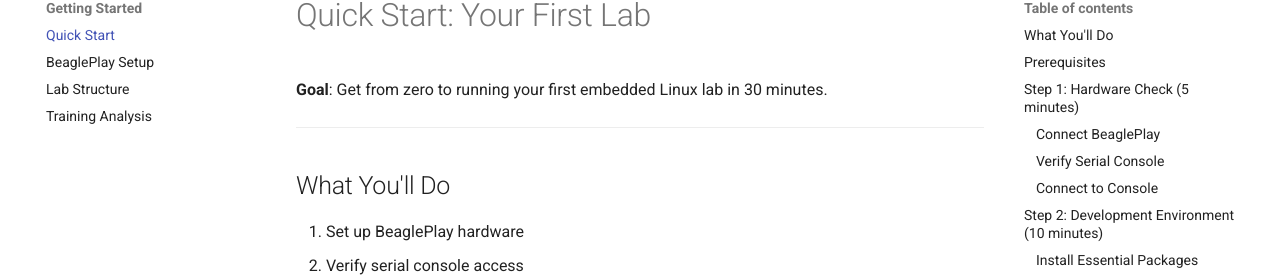
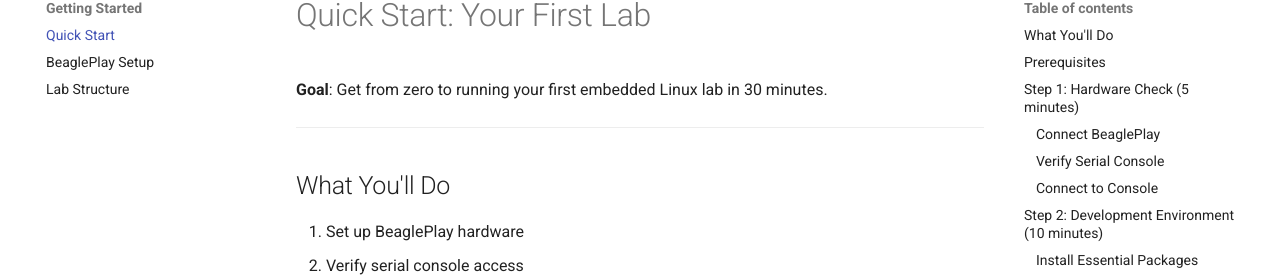
Before and after one commit to Jofralso/hitchhikers-guide-to-developing, an MkDocs documentation site: the page built from docs/QUICK_START.md, in a window 1280 px wide. Shown: the part 151-430 px from the top of the page. Built offline with MkDocs 1.6.1 and Material for MkDocs 9.7.7, drawn with Linux system fonts in a browser that asks for light colours; comment, search, counter and statistics services are not loaded.

Commit message:
docs: remove personal Training Analysis page and nav entry

```diff
--- a/mkdocs.yml
+++ b/mkdocs.yml
@@ -65,7 +65,6 @@
       - Quick Start: QUICK_START.md
       - BeaglePlay Setup: BEAGLEPLAY_SETUP.md
       - Lab Structure: LAB_STRUCTURE.md
-      - Training Analysis: TRAINING_ANALYSIS.md
   - Labs:
       - Embedded Linux:
           - Overview: labs/embedded-linux/README.md
```
